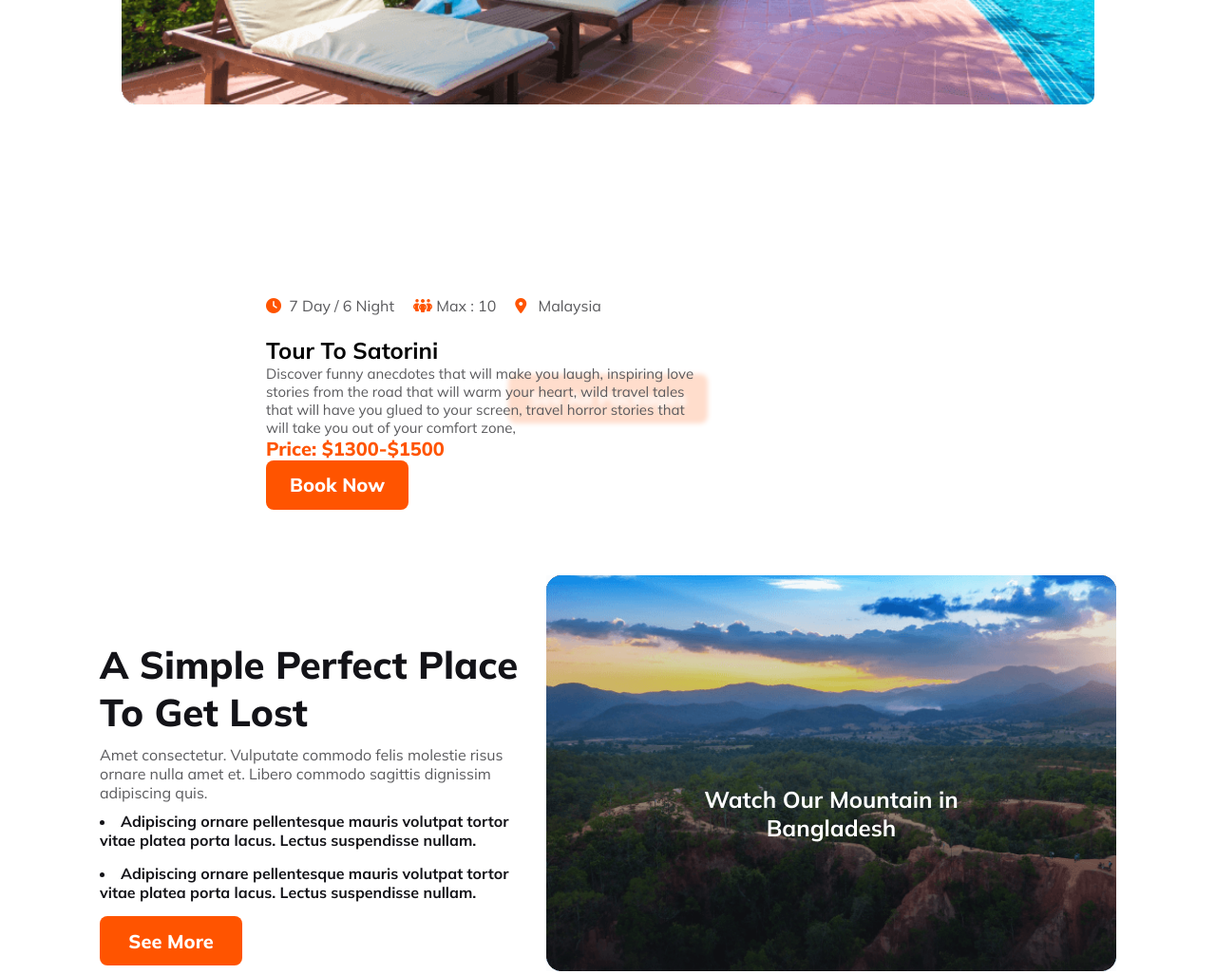
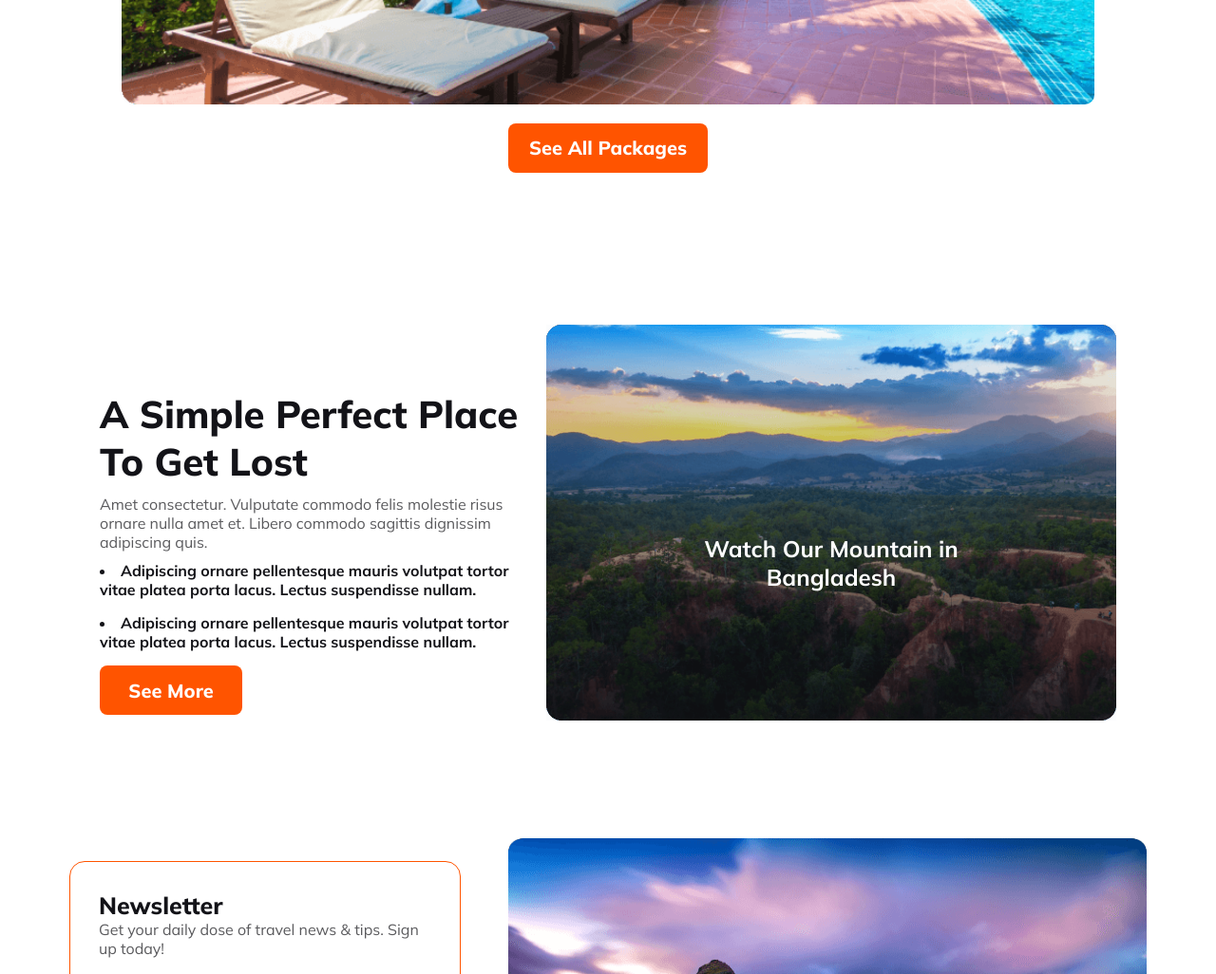
Before and after one commit to iRobinIslam/B9A2-Bliss-Trip-main, a plain HTML site: page index.html in a window 1280 px wide. Shown: the part 5320-6346 px from the top of the page at 95% size. Drawn offline with Linux system fonts and the light colour scheme.

Commit message:
update the discounts section

```diff
--- a/index.html
+++ b/index.html
@@ -14,7 +14,7 @@
   <!-- header section start -->
   <header>
     <nav>
-      <img src="Images/Group 40071 (2).png" alt="">
+      <img src="./Images/Group 40071 (2).png" alt="">
       <h3 class="nav-title">Bliss <span class="trip">Trip</span></h3>
       <ul>
         <li><a href=""><span class="home">Home</span></a></li>
@@ -196,23 +196,6 @@
           </div>
         </div>
       </div>
-      <div class="discout-bg">
-        <div class="discount2">
-          <div class="discount-text2" id="discounts">
-            <div class="discount-icon">
-              <p><i class="fa fa-clock"></i> 7 Day / 6 Night</p>
-              <p><i class="fa fa-people-group"></i> Max : 10</p>
-              <p><i class="fa fa-location-dot"></i> Malaysia</p>
-            </div>
-            <h2>Tour To Satorini</h2>
-            <p id="text">Discover funny anecdotes that will make you laugh, inspiring love stories from the road that
-              will warm your heart, wild travel tales that will have you glued to your screen, travel horror stories
-              that will take you out of your comfort zone,</p>
-            <h4>Price: $1300-$1500</h4>
-            <button id="deals-btn" class="discount-btn">Book Now</button>
-          </div>
-        </div>
-      </div>
       <div class="btn">
         <button>See All Packages</button>
       </div>
@@ -264,7 +247,7 @@
       <div class="container-footer">
         <div class="footer-logo">
           <img src="./images/Group 40071 (2).png" alt="">
-          <h2>Enjoy <span>Travel</span></h2>
+          <h2>Bliss <span>Trip</span></h2>
         </div>
         <p>Discover funny anecdotes that will make you laugh, inspiring love stories from the road that will warm your
           heart, wild travel tales that will have you glued to your screen, travel horror stories that will take you out
```
